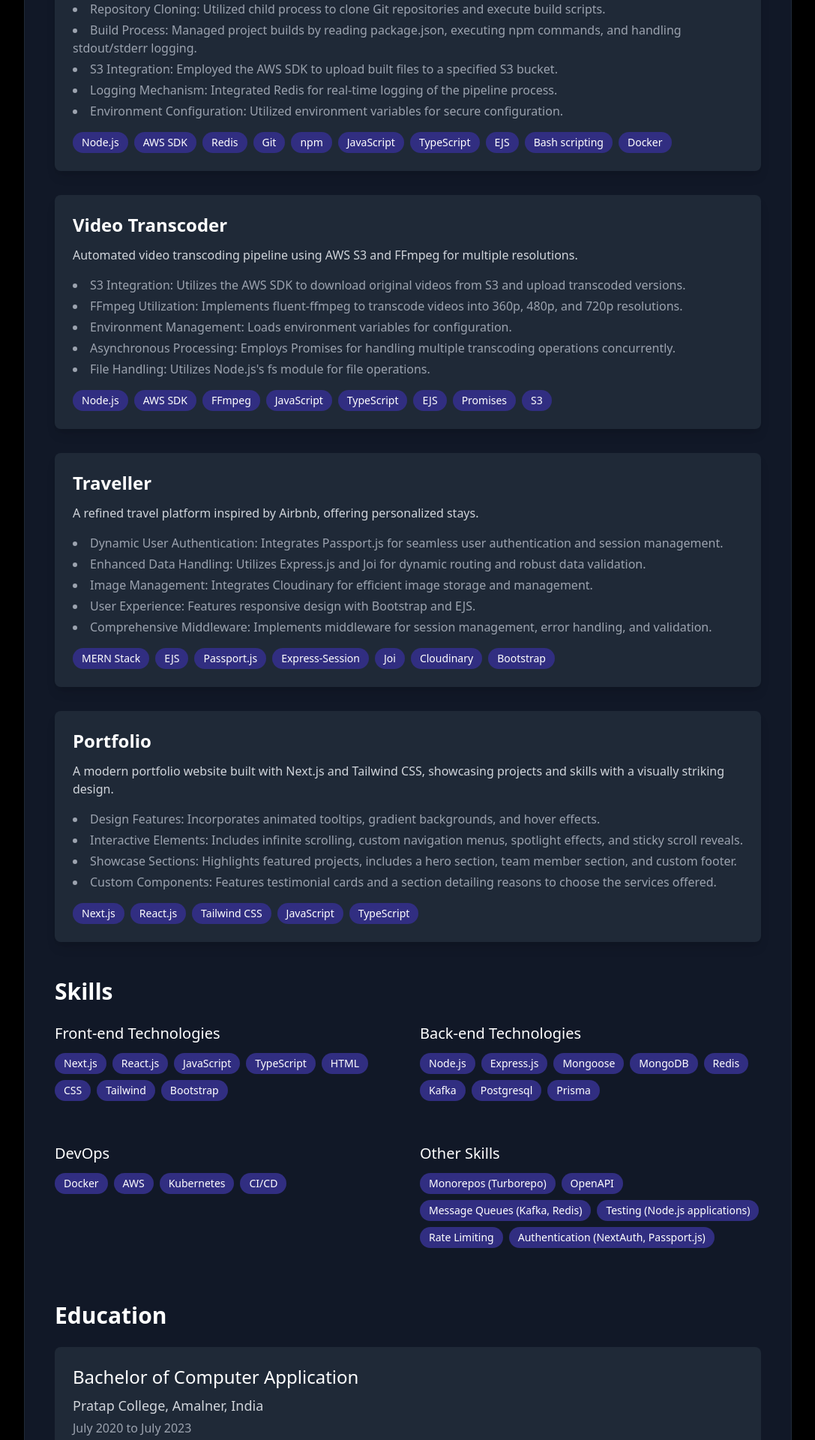
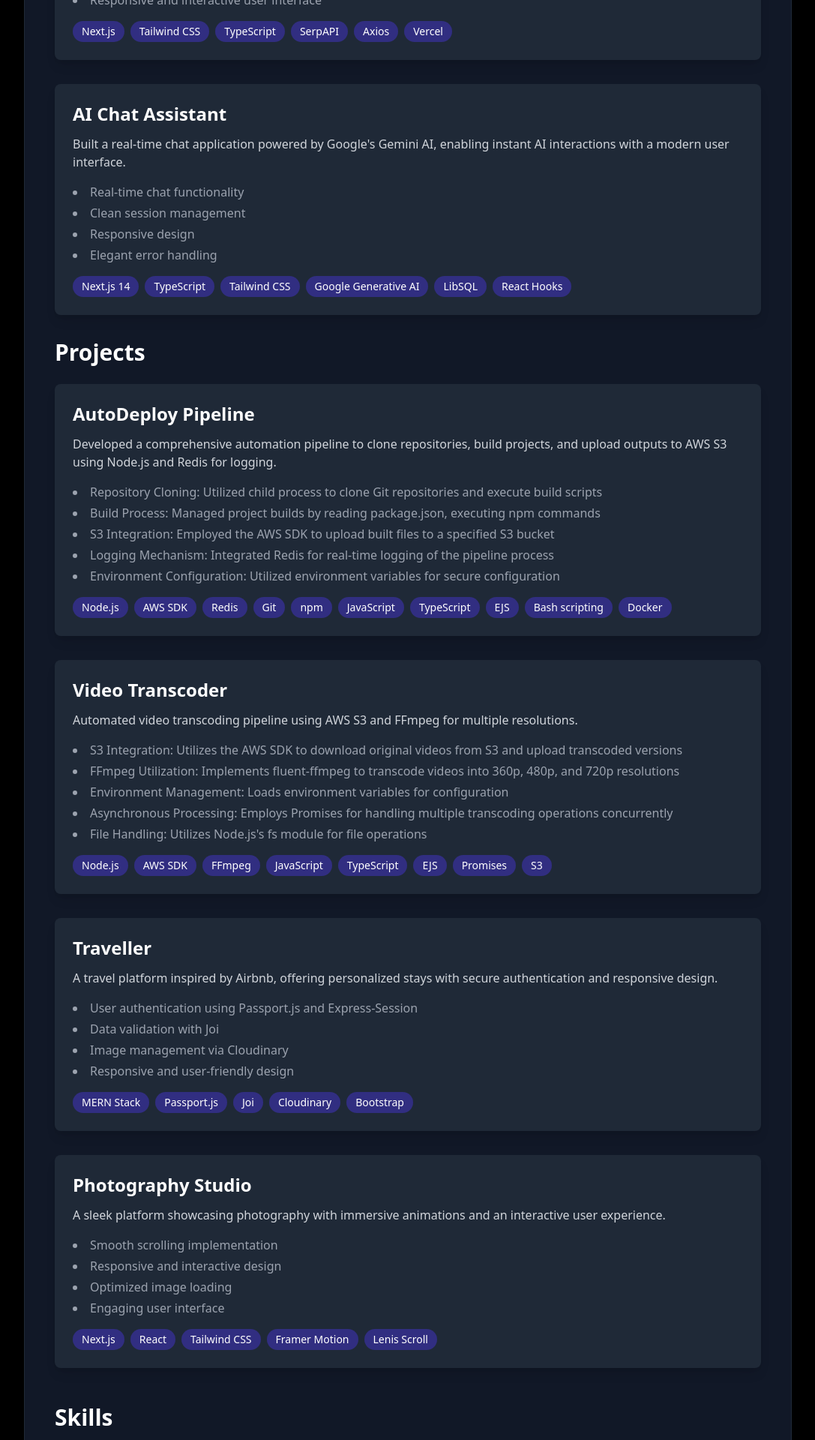
Before and after one commit to ShubhamPatilSp/My_Portfolio-, a Next.js app: page / in a window 1280 px wide. Shown: the part 5120-7040 px from the top of the page at 75% size, without its empty margins (96-1183 px from the left). Built offline with nearby package versions, Linux system fonts and the light colour scheme.

Commit message:
reume update

```diff
--- a/src/app/componets/Resume.tsx
+++ b/src/app/componets/Resume.tsx
@@ -22,14 +22,13 @@ const Resume = () => {
             <div className="max-w-5xl mx-auto bg-gray-900 shadow-2xl rounded-lg overflow-hidden border border-gray-800">
                 <header className="bg-gradient-to-r from-purple-900 to-indigo-900 text-white p-10">
                     <h1 className="text-5xl font-bold mb-2">Shubham Patil</h1>
-                    <p className="text-xl mb-4">Full Stack Developer</p>
                     <div className="flex flex-wrap gap-4 text-sm">
                         {[
                             { name: "xshuubhampatil@gmail.com", link: "mailto:xshuubhampatil@gmail.com" },
                             { name: "+91 8421518624", link: "tel:+918421518624" },
                             { name: "LinkedIn", link: "https://www.linkedin.com/in/shubham-patil-8494982b0" },
                             { name: "GitHub", link: "https://github.com/ShubhamPatilSp" },
-                            { name: "Portfolio", link: "#" }
+                            { name: "X", link: "https://x.com/x__shubham" }
                         ].map((item, index) => (
                             <a
                                 key={index}
@@ -46,18 +45,56 @@ const Resume = () => {
 
                 <main className="p-10">
                     <section className="mb-12">
-                        <h2 className="text-3xl font-semibold mb-6 text-white">Projects</h2>
+                        <h2 className="text-3xl font-semibold mb-6 text-white">Freelancer Projects</h2>
                         {isClient && (
                             <>
                                 <ProjectCard
+                                    title="SERP Live"
+                                    description="Developed a web app for location-based searches with real-time filtering using Next.js and TypeScript."
+                                    details={[
+                                        "Real-time search functionality",
+                                        "Location suggestions with auto-updating results",
+                                        "Responsive and interactive user interface",
+                                    ]}
+                                    technologies={[
+                                        "Next.js",
+                                        "Tailwind CSS",
+                                        "TypeScript",
+                                        "SerpAPI",
+                                        "Axios",
+                                        "Vercel"
+                                    ]}
+                                />
+                                <ProjectCard
+                                    title="AI Chat Assistant"
+                                    description="Built a real-time chat application powered by Google's Gemini AI, enabling instant AI interactions with a modern user interface."
+                                    details={[
+                                        "Real-time chat functionality",
+                                        "Clean session management",
+                                        "Responsive design",
+                                        "Elegant error handling",
+                                    ]}
+                                    technologies={[
+                                        "Next.js 14",
+                                        "TypeScript",
+                                        "Tailwind CSS",
+                                        "Google Generative AI",
+                                        "LibSQL",
+                                        "React Hooks"
+                                    ]}
+                                />
+                        <h2 className="text-3xl font-semibold mb-6 text-white">Projects</h2>
+
+                                <ProjectCard
+
                                     title="AutoDeploy Pipeline"
                                     description="Developed a comprehensive automation pipeline to clone repositories, build projects, and upload outputs to AWS S3 using Node.js and Redis for logging."
                                     details={[
-                                        "Repository Cloning: Utilized child process to clone Git repositories and execute build scripts.",
-                                        "Build Process: Managed project builds by reading package.json, executing npm commands, and handling stdout/stderr logging.",
-                                        "S3 Integration: Employed the AWS SDK to upload built files to a specified S3 bucket.",
-                                        "Logging Mechanism: Integrated Redis for real-time logging of the pipeline process.",
-                                        "Environment Configuration: Utilized environment variables for secure configuration.",
+                                        "Repository Cloning: Utilized child process to clone Git repositories and execute build scripts",
+                                        "Build Process: Managed project builds by reading package.json, executing npm commands",
+                                        "S3 Integration: Employed the AWS SDK to upload built files to a specified S3 bucket",
+                                        "Logging Mechanism: Integrated Redis for real-time logging of the pipeline process",
+                                        "Environment Configuration: Utilized environment variables for secure configuration",
                                     ]}
                                     technologies={[
                                         "Node.js",
@@ -76,11 +113,11 @@ const Resume = () => {
                                     title="Video Transcoder"
                                     description="Automated video transcoding pipeline using AWS S3 and FFmpeg for multiple resolutions."
                                     details={[
-                                        "S3 Integration: Utilizes the AWS SDK to download original videos from S3 and upload transcoded versions.",
-                                        "FFmpeg Utilization: Implements fluent-ffmpeg to transcode videos into 360p, 480p, and 720p resolutions.",
-                                        "Environment Management: Loads environment variables for configuration.",
-                                        "Asynchronous Processing: Employs Promises for handling multiple transcoding operations concurrently.",
-                                        "File Handling: Utilizes Node.js's fs module for file operations.",
+                                        "S3 Integration: Utilizes the AWS SDK to download original videos from S3 and upload transcoded versions",
+                                        "FFmpeg Utilization: Implements fluent-ffmpeg to transcode videos into 360p, 480p, and 720p resolutions",
+                                        "Environment Management: Loads environment variables for configuration",
+                                        "Asynchronous Processing: Employs Promises for handling multiple transcoding operations concurrently",
+                                        "File Handling: Utilizes Node.js's fs module for file operations",
                                     ]}
                                     technologies={[
                                         "Node.js",
@@ -95,34 +132,37 @@ const Resume = () => {
                                 />
                                 <ProjectCard
                                     title="Traveller"
-                                    description="A refined travel platform inspired by Airbnb, offering personalized stays."
+                                    description="A travel platform inspired by Airbnb, offering personalized stays with secure authentication and responsive design."
                                     details={[
-                                        "Dynamic User Authentication: Integrates Passport.js for seamless user authentication and session management.",
-                                        "Enhanced Data Handling: Utilizes Express.js and Joi for dynamic routing and robust data validation.",
-                                        "Image Management: Integrates Cloudinary for efficient image storage and management.",
-                                        "User Experience: Features responsive design with Bootstrap and EJS.",
-                                        "Comprehensive Middleware: Implements middleware for session management, error handling, and validation.",
+                                        "User authentication using Passport.js and Express-Session",
+                                        "Data validation with Joi",
+                                        "Image management via Cloudinary",
+                                        "Responsive and user-friendly design",
                                     ]}
                                     technologies={[
                                         "MERN Stack",
-                                        "EJS",
                                         "Passport.js",
-                                        "Express-Session",
                                         "Joi",
                                         "Cloudinary",
-                                        "Bootstrap",
+                                        "Bootstrap"
                                     ]}
                                 />
                                 <ProjectCard
-                                    title="Portfolio"
-                                    description="A modern portfolio website built with Next.js and Tailwind CSS, showcasing projects and skills with a visually striking design."
+                                    title="Photography Studio"
+                                    description="A sleek platform showcasing photography with immersive animations and an interactive user experience."
                                     details={[
-                                        "Design Features: Incorporates animated tooltips, gradient backgrounds, and hover effects.",
-                                        "Interactive Elements: Includes infinite scrolling, custom navigation menus, spotlight effects, and sticky scroll reveals.",
-                                        "Showcase Sections: Highlights featured projects, includes a hero section, team member section, and custom footer.",
-                                        "Custom Components: Features testimonial cards and a section detailing reasons to choose the services offered.",
+                                        "Smooth scrolling implementation",
+                                        "Responsive and interactive design",
+                                        "Optimized image loading",
+                                        "Engaging user interface",
                                     ]}
-                                    technologies={["Next.js", "React.js", "Tailwind CSS", "JavaScript", "TypeScript"]}
+                                    technologies={[
+                                        "Next.js",
+                                        "React",
+                                        "Tailwind CSS",
+                                        "Framer Motion",
+                                        "Lenis Scroll"
+                                    ]}
                                 />
                             </>
                         )}
@@ -151,47 +191,26 @@ const Resume = () => {
                                     "Express.js",
                                     "Mongoose",
                                     "MongoDB",
-                                    "Redis",
-                                    "Kafka",
-                                    "Postgresql",
-                                    "Prisma",
                                 ]}
                             />
                             <SkillCategory
-                                title="DevOps"
+                                title="Basic DevOps"
                                 skills={[
                                     "Docker",
                                     "AWS",
-                                    "Kubernetes",
                                     "CI/CD",
-                                ]}
-                            />
-                            <SkillCategory
-                                title="Other Skills"
-                                skills={[
-                                    "Monorepos (Turborepo)",
-                                    "OpenAPI",
-                                    "Message Queues (Kafka, Redis)",
-                                    "Testing (Node.js applications)",
-                                    "Rate Limiting",
-                                    "Authentication (NextAuth, Passport.js)",
                                 ]}
                             />
                         </div>
                     </section>
 
-                    <section>
+                    <section className="mb-12">
                         <h2 className="text-3xl font-semibold mb-6 text-white">Education</h2>
                         <div className="bg-gray-800 p-6 rounded-lg">
-                            <h3 className="text-2xl font-medium text-white mb-2">
-                                Bachelor of Computer Application
-                            </h3>
-                            <p className="text-lg mb-1">Pratap College, Amalner, India</p>
-                            <p className="text-gray-400 mb-4">July 2020 to July 2023</p>
-                            <p>
-                                Relevant Coursework: Database management, web development,
-                                computer networks, software engineering.
-                            </p>
+                            <h3 className="text-xl font-semibold text-white mb-2">Bachelor of Computer Application</h3>
+                            <p className="text-gray-300">Kavayitri Bahinabai Chaudhari North Maharashtra University</p>
+                            <p className="text-gray-400">July 2019 – July 2023</p>
+                            <p className="text-gray-400">Amalner, India</p>
                         </div>
                     </section>
                 </main>
```
